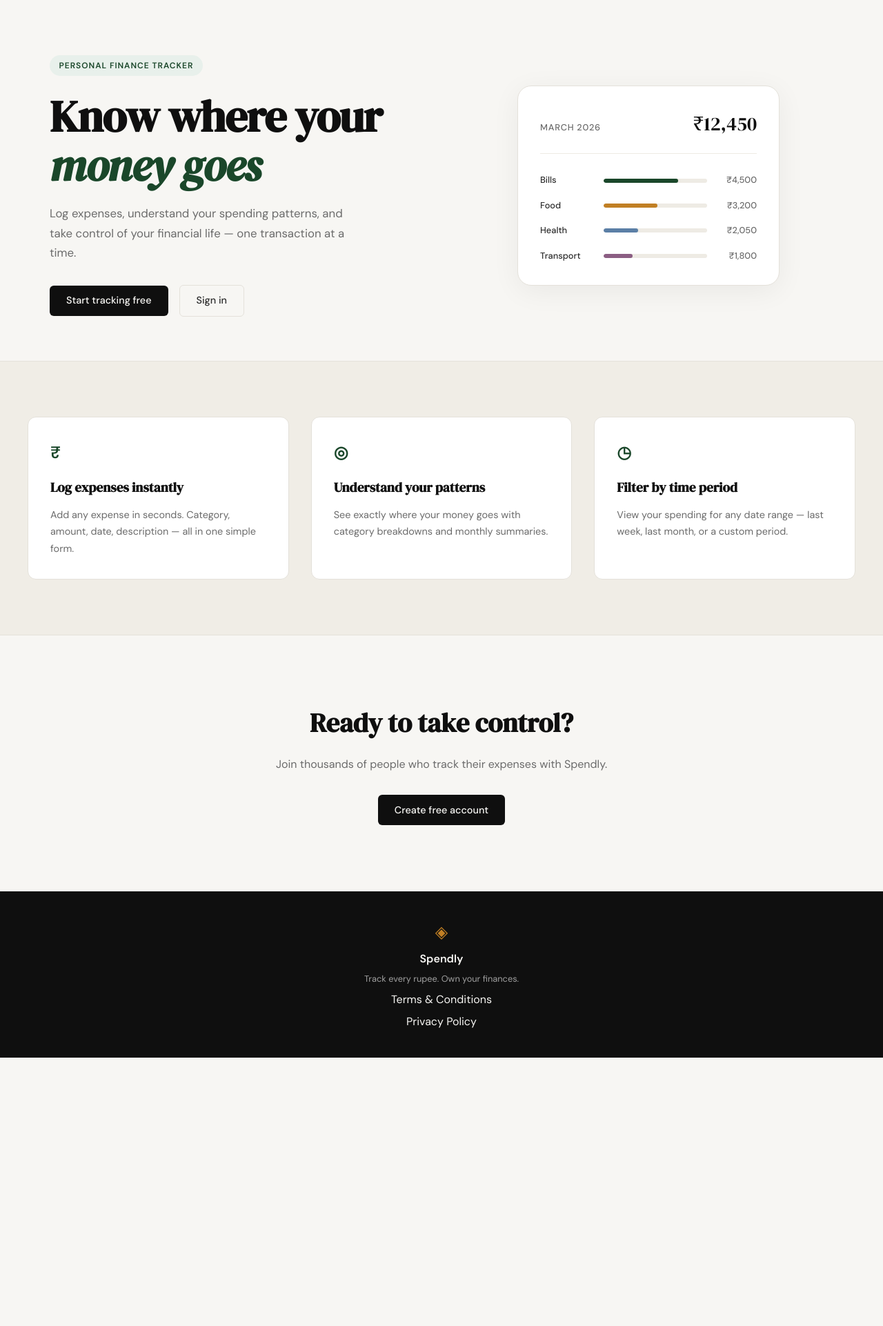
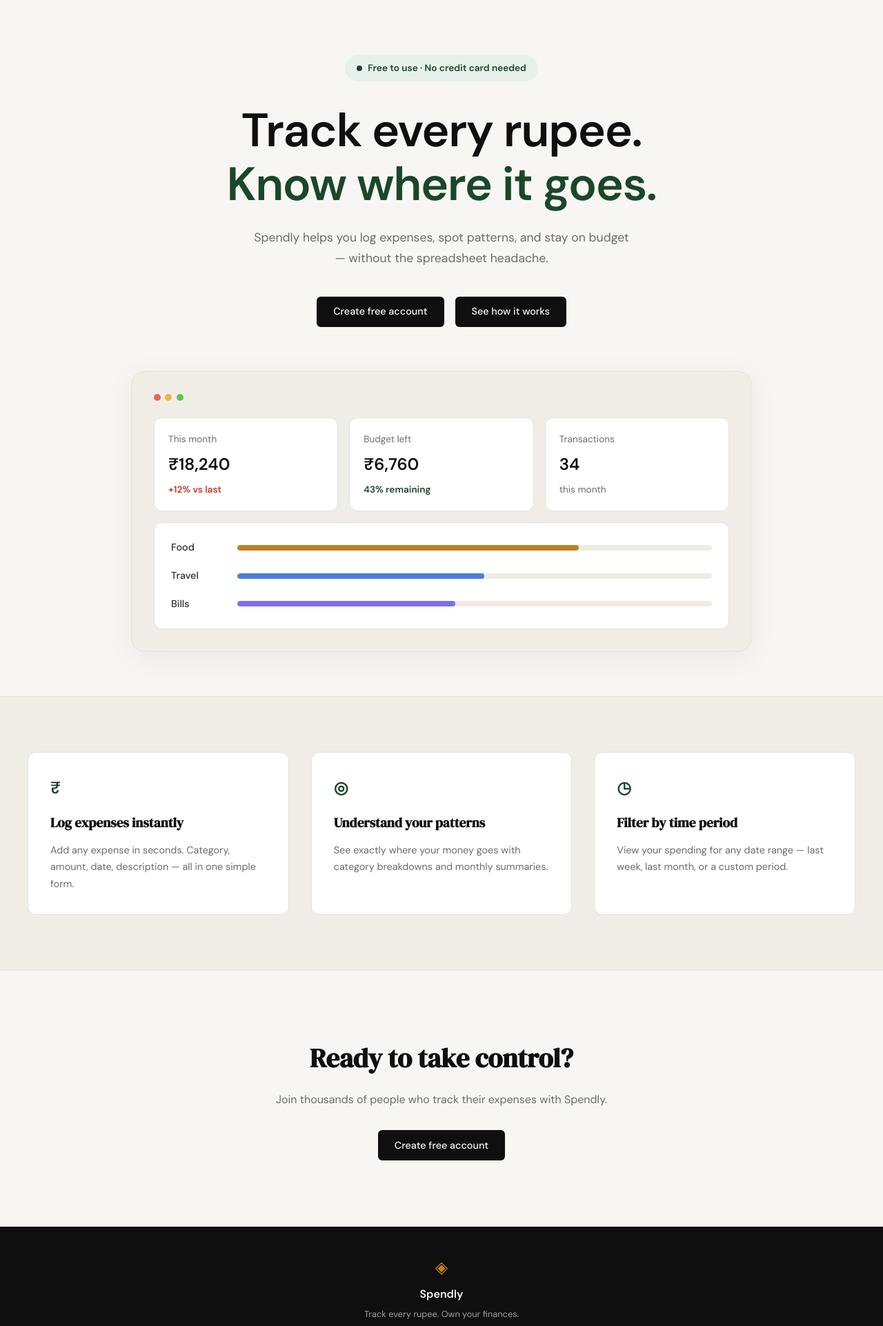
Before and after one commit to vedantbhavsar17/Spendy, a Flask app: page / in a window 1280 px wide. Shown: the part 61-1983 px from the top of the page at 69% size. Before the commit the page ends 1594 px from the top, so only its background shows below. Run offline with Flask 3, Linux system fonts and the light colour scheme.

Commit message:
landing: changed the landing page hero section

```diff
--- a/app.py
+++ b/app.py
@@ -25,6 +25,11 @@ def login():
 @app.route("/terms")
 def terms():
     return render_template("terms.html")
+
+
+@app.route("/privacy")
+def privacy():
+    return render_template("privacy.html")
 
 
 # ------------------------------------------------------------------ #
--- a/static/css/style.css
+++ b/static/css/style.css
@@ -125,53 +125,71 @@ a { color: inherit; text-decoration: none; }
 
 .hero {
     padding: 5rem 2rem 4rem;
-    display: grid;
-    grid-template-columns: 1fr 1fr;
-    gap: 4rem;
+    display: flex;
+    flex-direction: column;
     align-items: center;
+    text-align: center;
     max-width: var(--max-width);
     margin: 0 auto;
 }
 
+.hero-inner {
+    display: flex;
+    flex-direction: column;
+    align-items: center;
+    max-width: 700px;
+}
+
 .hero-badge {
-    display: inline-block;
+    display: inline-flex;
+    align-items: center;
+    gap: 0.5rem;
     background: var(--accent-light);
     color: var(--accent);
-    font-size: 0.75rem;
+    font-size: 0.85rem;
     font-weight: 600;
-    letter-spacing: 0.08em;
-    text-transform: uppercase;
-    padding: 0.35rem 0.85rem;
+    padding: 0.5rem 1.1rem;
     border-radius: 999px;
+    margin-bottom: 2rem;
+}
+
+.hero-badge-dot {
+    width: 8px;
+    height: 8px;
+    border-radius: 50%;
+    background: var(--accent);
+    flex-shrink: 0;
+}
+
+.hero-title {
+    font-family: var(--font-body);
+    font-weight: 800;
+    font-size: clamp(2.75rem, 6vw, 4.25rem);
+    line-height: 1.15;
+    letter-spacing: -0.02em;
+    color: var(--ink);
     margin-bottom: 1.5rem;
 }
 
-.hero-title {
-    font-family: var(--font-display);
-    font-size: clamp(2.5rem, 5vw, 4rem);
-    line-height: 1.1;
-    letter-spacing: -0.02em;
-    color: var(--ink);
-    margin-bottom: 1.25rem;
-}
-
-.hero-title em {
-    font-style: italic;
+.hero-title-accent {
+    display: block;
     color: var(--accent);
 }
 
 .hero-subtitle {
-    font-size: 1.05rem;
+    font-size: 1.1rem;
     color: var(--ink-muted);
     line-height: 1.7;
-    max-width: 460px;
-    margin-bottom: 2rem;
+    max-width: 560px;
+    margin-bottom: 2.5rem;
 }
 
 .hero-actions {
     display: flex;
     gap: 1rem;
     align-items: center;
+    justify-content: center;
+    margin-bottom: 4rem;
 }
 
 /* ------------------------------------------------------------------ */
@@ -181,58 +199,101 @@ a { color: inherit; text-decoration: none; }
 .hero-visual {
     display: flex;
     justify-content: center;
+    width: 100%;
 }
 
 .mock-card {
-    background: var(--paper-card);
+    background: var(--paper-warm);
     border: 1px solid var(--border);
     border-radius: var(--radius-lg);
     padding: 2rem;
     width: 100%;
-    max-width: 380px;
+    max-width: 900px;
     box-shadow: 0 8px 40px rgba(0,0,0,0.06);
 }
 
-.mock-card-header {
+.mock-card-dots {
     display: flex;
-    justify-content: space-between;
-    align-items: baseline;
-    margin-bottom: 1.75rem;
-    padding-bottom: 1.25rem;
-    border-bottom: 1px solid var(--border-soft);
+    gap: 0.4rem;
+    margin-bottom: 1.5rem;
 }
 
-.mock-label {
-    font-size: 0.8rem;
-    font-weight: 500;
-    color: var(--ink-muted);
-    text-transform: uppercase;
-    letter-spacing: 0.06em;
+.mock-dot {
+    width: 10px;
+    height: 10px;
+    border-radius: 50%;
 }
 
-.mock-total {
-    font-family: var(--font-display);
-    font-size: 1.75rem;
+.mock-dot-red { background: #e5675f; }
+.mock-dot-yellow { background: #e6b74e; }
+.mock-dot-green { background: #61c454; }
+
+.mock-stats {
+    display: grid;
+    grid-template-columns: repeat(3, 1fr);
+    gap: 1rem;
+    margin-bottom: 1rem;
+}
+
+.mock-stat {
+    background: var(--paper-card);
+    border: 1px solid var(--border);
+    border-radius: var(--radius-md);
+    padding: 1.25rem;
+    display: flex;
+    flex-direction: column;
+    align-items: flex-start;
+    gap: 0.4rem;
+    text-align: left;
+}
+
+.mock-stat-label {
+    font-size: 0.85rem;
+    color: var(--ink-muted);
+}
+
+.mock-stat-value {
+    font-family: var(--font-body);
+    font-weight: 700;
+    font-size: 1.5rem;
     color: var(--ink);
 }
 
-.mock-bars { display: flex; flex-direction: column; gap: 1rem; }
+.mock-stat-change {
+    font-size: 0.85rem;
+    font-weight: 600;
+}
+
+.mock-stat-negative { color: var(--danger); }
+.mock-stat-positive { color: var(--accent); }
+.mock-stat-neutral { color: var(--ink-muted); font-weight: 400; }
+
+.mock-bars {
+    display: flex;
+    flex-direction: column;
+    gap: 1.1rem;
+    background: var(--paper-card);
+    border: 1px solid var(--border);
+    border-radius: var(--radius-md);
+    padding: 1.5rem;
+}
 
 .mock-bar-row {
     display: grid;
-    grid-template-columns: 80px 1fr 60px;
+    grid-template-columns: 80px 1fr;
     align-items: center;
-    gap: 0.75rem;
+    gap: 1rem;
 }
 
 .mock-cat {
-    font-size: 0.8rem;
+    font-size: 0.9rem;
     font-weight: 500;
     color: var(--ink-soft);
+    text-align: left;
 }
 
 .mock-bar-track {
-    height: 6px;
+    height: 8px;
     background: var(--border-soft);
     border-radius: 999px;
     overflow: hidden;
@@ -240,21 +301,13 @@ a { color: inherit; text-decoration: none; }
 
 .mock-bar {
     height: 100%;
-    background: var(--accent);
+    background: var(--accent-2);
     border-radius: 999px;
     transition: width 0.6s ease;
 }
 
-.mock-bar-2 { background: var(--accent-2); }
-.mock-bar-3 { background: #5b7fa6; }
-.mock-bar-4 { background: #8b5e83; }
-
-.mock-amt {
-    font-size: 0.8rem;
-    font-weight: 500;
-    color: var(--ink-muted);
-    text-align: right;
-}
+.mock-bar-2 { background: #4a7edb; }
+.mock-bar-3 { background: #7c6ff0; }
 
 /* ------------------------------------------------------------------ */
 /* Buttons                                                             */
@@ -563,14 +616,8 @@ a { color: inherit; text-decoration: none; }
 /* ------------------------------------------------------------------ */
 
 @media (max-width: 900px) {
-    .hero {
-        grid-template-columns: 1fr;
-        text-align: center;
-    }
-
     .hero-subtitle { max-width: 100%; }
-    .hero-actions { justify-content: center; }
-    .hero-visual { display: none; }
+    .mock-stats { grid-template-columns: 1fr; }
 
     .features-inner { grid-template-columns: 1fr; }
 }
--- a/templates/base.html
+++ b/templates/base.html
@@ -22,7 +22,7 @@
                 <a href="{{ url_for('login') }}">Sign in</a>
                 <a href="{{ url_for('register') }}" class="nav-cta">Get started</a>
                 <a href="{{ url_for('terms') }}">Terms and Condition</a>
-                <a href="#">Privacy Policy</a>
+                <a href="{{ url_for('privacy') }}">Privacy Policy</a>
             </div>
         </div>
     </nav>
@@ -37,7 +37,7 @@
             <span class="footer-name">Spendly</span>
             <p class="footer-copy">Track every rupee. Own your finances.</p>
             <a href="{{ url_for('terms') }}">Terms & Conditions</a>
-            <a href="#">Privacy Policy</a>
+            <a href="{{ url_for('privacy') }}">Privacy Policy</a>
         </div>
     </footer>
 
--- a/templates/landing.html
+++ b/templates/landing.html
@@ -6,55 +6,62 @@
 
 <section class="hero">
     <div class="hero-inner">
-        <div class="hero-badge">Personal Finance Tracker</div>
+        <div class="hero-badge"><span class="hero-badge-dot"></span>Free to use · No credit card needed</div>
         <h1 class="hero-title">
-            Know where your<br>
-            <em>money goes</em>
+            Track every rupee.<br>
+            <span class="hero-title-accent">Know where it goes.</span>
         </h1>
         <p class="hero-subtitle">
-            Log expenses, understand your spending patterns,
-            and take control of your financial life —
-            one transaction at a time.
+            Spendly helps you log expenses, spot patterns, and stay
+            on budget — without the spreadsheet headache.
         </p>
         <div class="hero-actions">
-            <a href="{{ url_for('register') }}" class="btn-primary">Start tracking free</a>
-            <a href="{{ url_for('login') }}" class="btn-ghost">Sign in</a>
+            <a href="{{ url_for('register') }}" class="btn-primary">Create free account</a>
+            <a href="#" class="btn-primary">See how it works</a>
         </div>
     </div>
     <div class="hero-visual">
         <div class="mock-card">
-            <div class="mock-card-header">
-                <span class="mock-label">March 2026</span>
-                <span class="mock-total">₹12,450</span>
+            <div class="mock-card-dots">
+                <span class="mock-dot mock-dot-red"></span>
+                <span class="mock-dot mock-dot-yellow"></span>
+                <span class="mock-dot mock-dot-green"></span>
+            </div>
+            <div class="mock-stats">
+                <div class="mock-stat">
+                    <span class="mock-stat-label">This month</span>
+                    <span class="mock-stat-value">₹18,240</span>
+                    <span class="mock-stat-change mock-stat-negative">+12% vs last</span>
+                </div>
+                <div class="mock-stat">
+                    <span class="mock-stat-label">Budget left</span>
+                    <span class="mock-stat-value">₹6,760</span>
+                    <span class="mock-stat-change mock-stat-positive">43% remaining</span>
+                </div>
+                <div class="mock-stat">
+                    <span class="mock-stat-label">Transactions</span>
+                    <span class="mock-stat-value">34</span>
+                    <span class="mock-stat-change mock-stat-neutral">this month</span>
+                </div>
             </div>
             <div class="mock-bars">
                 <div class="mock-bar-row">
-                    <span class="mock-cat">Bills</span>
+                    <span class="mock-cat">Food</span>
                     <div class="mock-bar-track">
                         <div class="mock-bar" style="width: 72%"></div>
                     </div>
-                    <span class="mock-amt">₹4,500</span>
                 </div>
                 <div class="mock-bar-row">
-                    <span class="mock-cat">Food</span>
+                    <span class="mock-cat">Travel</span>
                     <div class="mock-bar-track">
                         <div class="mock-bar mock-bar-2" style="width: 52%"></div>
                     </div>
-                    <span class="mock-amt">₹3,200</span>
                 </div>
                 <div class="mock-bar-row">
-                    <span class="mock-cat">Health</span>
+                    <span class="mock-cat">Bills</span>
                     <div class="mock-bar-track">
-                        <div class="mock-bar mock-bar-3" style="width: 33%"></div>
+                        <div class="mock-bar mock-bar-3" style="width: 46%"></div>
                     </div>
-                    <span class="mock-amt">₹2,050</span>
-                </div>
-                <div class="mock-bar-row">
-                    <span class="mock-cat">Transport</span>
-                    <div class="mock-bar-track">
-                        <div class="mock-bar mock-bar-4" style="width: 28%"></div>
-                    </div>
-                    <span class="mock-amt">₹1,800</span>
                 </div>
             </div>
         </div>
```
Also changed, not shown: templates/privacy.html (added, +91 -0 lines).
